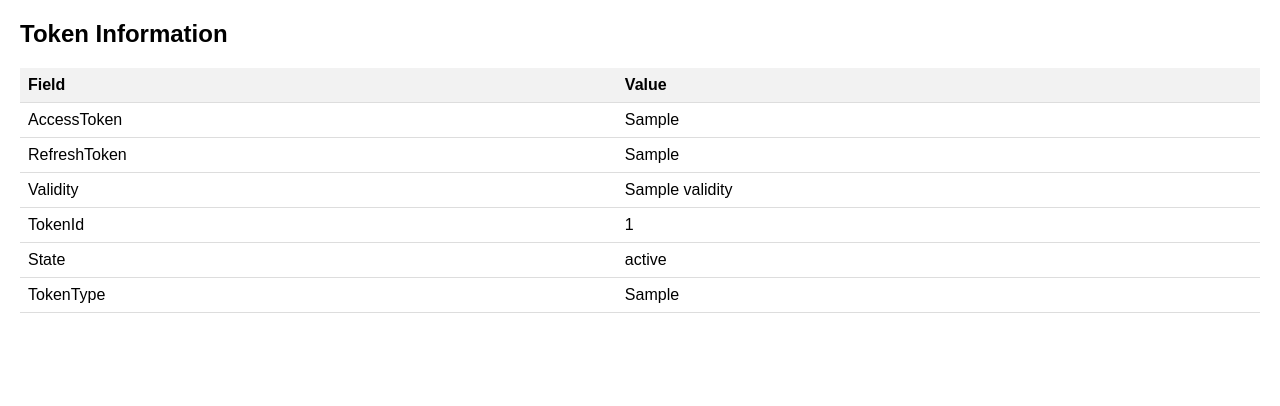
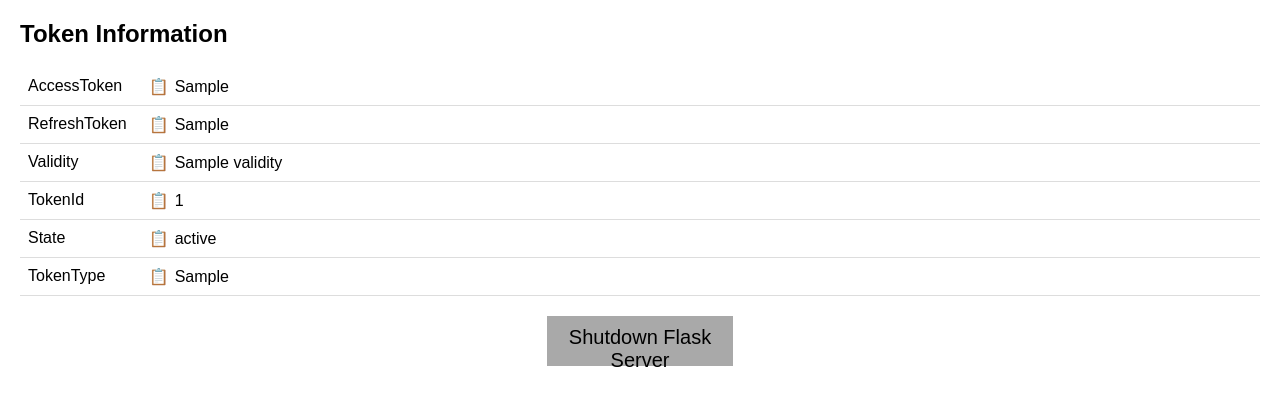
Before and after one commit to thierryvt/TeslaAuth, a Flask app: template templates/authSuccess.html in a window 1280 px wide. Shown: the top 406 px of the page. Run offline with Flask 3, Linux system fonts and the light colour scheme; the template is opened without the code that fills it: most values are stand-ins (such as "Sample title", 1, 10 or a date in 2020).

Commit message:
improved redirect page styling

```diff
--- a/templates/authSuccess.html
+++ b/templates/authSuccess.html
@@ -11,15 +11,41 @@
     }
     table {
         width: 100%;
+        max-width: 100%;
         border-collapse: collapse;
+        table-layout: auto;
     }
     th, td {
-        text-align: left;
         padding: 8px;
         border-bottom: 1px solid #ddd;
+        word-wrap: break-word;
     }
     th {
         background-color: #f2f2f2;
+    }
+    th:first-child, td:first-child {
+        width: 1%;
+        white-space: nowrap;
+    }
+    .copy-button {
+        cursor: pointer;
+        background-color: transparent;
+        border: none;
+        color: black;
+        font-size: 16px;
+    }
+    .shutdown-button {
+        display: block;
+        width: 15%; /* Reduced width by 25% */
+        height: 50px;
+        margin: 20px auto;
+        background-color: #A9A9A9; /* Corporate Gray */
+        color: black; /* Black text */
+        font-size: 20px;
+        padding: 10px;
+        border: none;
+        cursor: pointer;
+        text-align: center;
     }
 </style>
 </head>
@@ -29,34 +55,43 @@
 
 <table>
   <tr>
-    <th>Field</th>
-    <th>Value</th>
-  </tr>
-  <tr>
     <td>AccessToken</td>
-    <td>{{accessToken}}</td>
+    <td><button class="copy-button" onclick="copyToClipboard('accessToken')">📋</button><span id="accessToken">{{accessToken}}</span></td>
   </tr>
   <tr>
     <td>RefreshToken</td>
-    <td>{{refreshToken}}</td>
+    <td><button class="copy-button" onclick="copyToClipboard('refreshToken')">📋</button><span id="refreshToken">{{refreshToken}}</span></td>
   </tr>
   <tr>
     <td>Validity</td>
-    <td>{{validity}}</td>
+    <td><button class="copy-button" onclick="copyToClipboard('validity')">📋</button><span id="validity">{{validity}}</span></td>
   </tr>
   <tr>
     <td>TokenId</td>
-    <td>{{tokenId}}</td>
+    <td><button class="copy-button" onclick="copyToClipboard('tokenId')">📋</button><span id="tokenId">{{tokenId}}</span></td>
   </tr>
   <tr>
     <td>State</td>
-    <td>{{state}}</td>
+    <td><button class="copy-button" onclick="copyToClipboard('state')">📋</button><span id="state">{{state}}</span></td>
   </tr>
   <tr>
     <td>TokenType</td>
-    <td>{{tokenType}}</td>
+    <td><button class="copy-button" onclick="copyToClipboard('tokenType')">📋</button><span id="tokenType">{{tokenType}}</span></td>
   </tr>
 </table>
 
+<button class="shutdown-button" onclick="window.location.href='/shutdown'">Shutdown Flask Server</button>
+
+<script>
+function copyToClipboard(elementId) {
+  var text = document.getElementById(elementId).innerText;
+  navigator.clipboard.writeText(text).then(function() {
+    console.log('Copying to clipboard was successful!');
+  }, function(err) {
+    console.error('Could not copy text: ', err);
+  });
+}
+</script>
+
 </body>
 </html>
```
